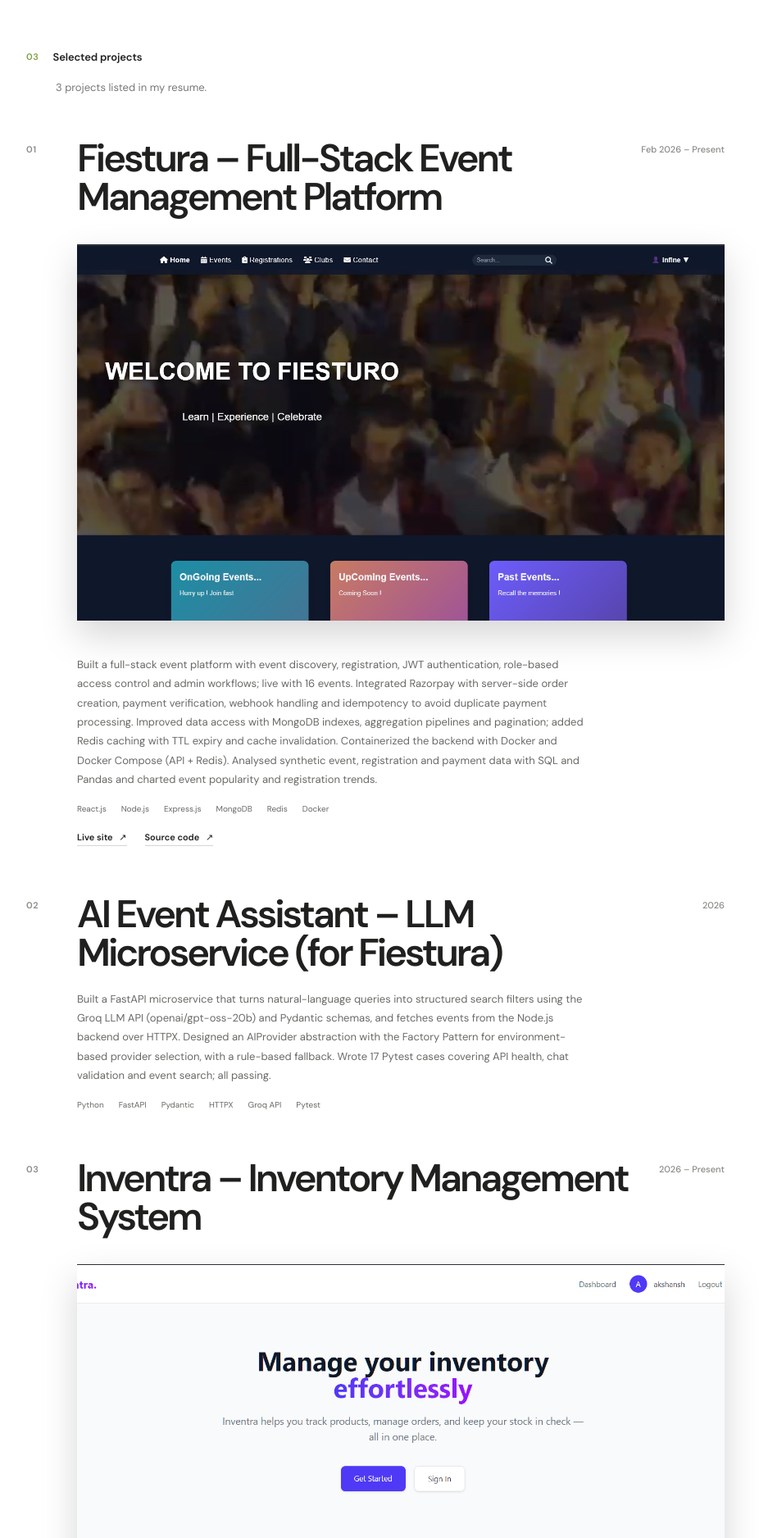
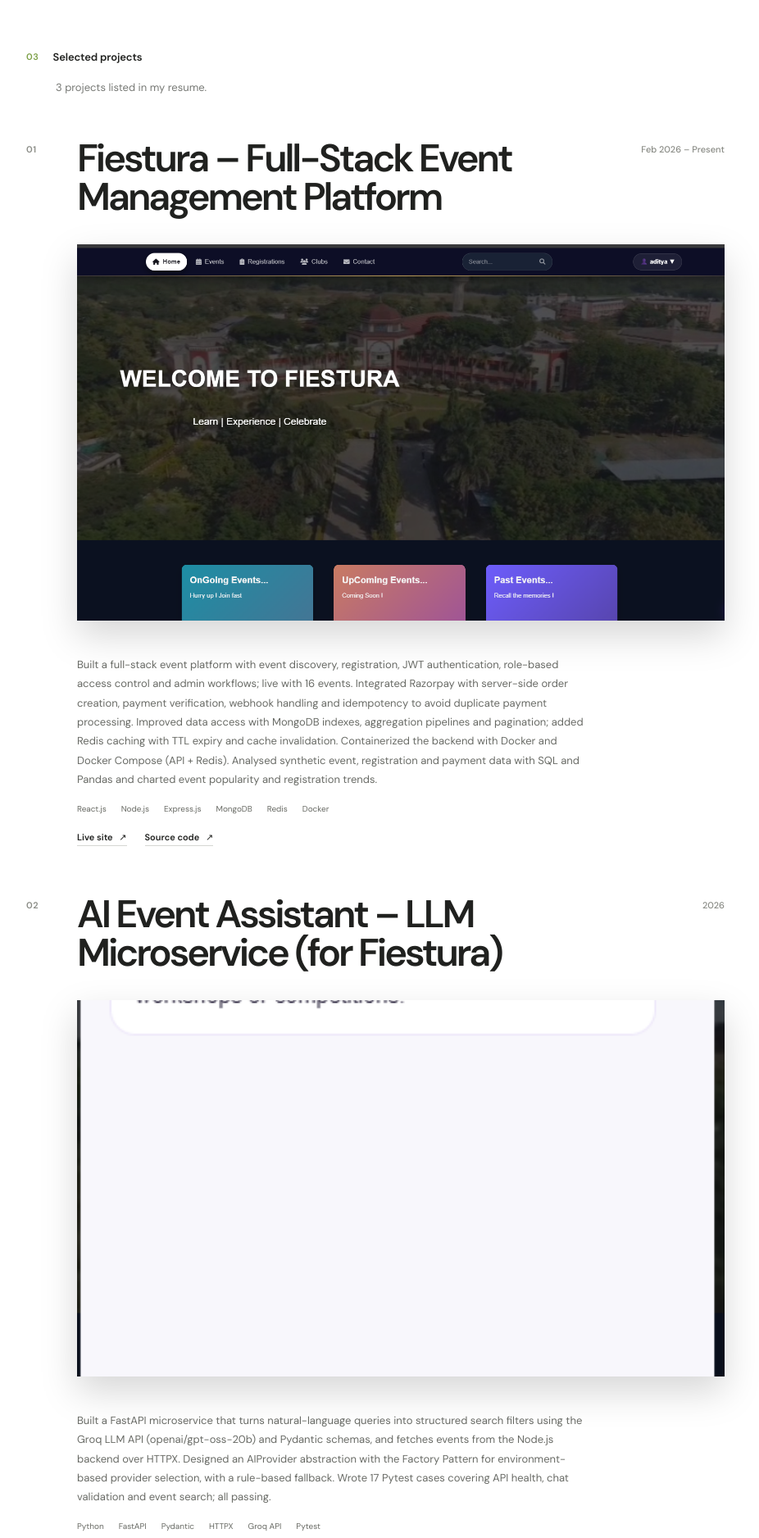
Before and after one commit to akshanshy/portfolio, a React (Vite) app: page / in a window 1280 px wide. Shown: the part 2487-4363 px from the top of the page at 82% size, without its empty margins (68-994 px from the left). Built offline with nearby package versions, Linux system fonts and the light colour scheme.

Commit message:
Add fiestura.png image to public directory

```diff
--- a/src/App.jsx
+++ b/src/App.jsx
@@ -41,7 +41,7 @@ const skillGroups = [
 const projects = [
   {
     title: 'Fiestura – Full-Stack Event Management Platform',
-    image: '/fiestura.jpg',
+    image: '/fiestura.png',
     description:
       'Built a full-stack event platform with event discovery, registration, JWT authentication, role-based access control and admin workflows; live with 16 events. Integrated Razorpay with server-side order creation, payment verification, webhook handling and idempotency to avoid duplicate payment processing. Improved data access with MongoDB indexes, aggregation pipelines and pagination; added Redis caching with TTL expiry and cache invalidation. Containerized the backend with Docker and Docker Compose (API + Redis). Analysed synthetic event, registration and payment data with SQL and Pandas and charted event popularity and registration trends.',
     tech: ['React.js', 'Node.js', 'Express.js', 'MongoDB', 'Redis', 'Docker'],
@@ -53,6 +53,7 @@ const projects = [
   },
   {
     title: 'AI Event Assistant – LLM Microservice (for Fiestura)',
+    image: '/aifiestura.png',
     description:
       'Built a FastAPI microservice that turns natural-language queries into structured search filters using the Groq LLM API (openai/gpt-oss-20b) and Pydantic schemas, and fetches events from the Node.js backend over HTTPX. Designed an AIProvider abstraction with the Factory Pattern for environment-based provider selection, with a rule-based fallback. Wrote 17 Pytest cases covering API health, chat validation and event search; all passing.',
     tech: ['Python', 'FastAPI', 'Pydantic', 'HTTPX', 'Groq API', 'Pytest'],
```
Also changed, not shown: public/aifiestura.png (added), public/fiestura.png (added).
